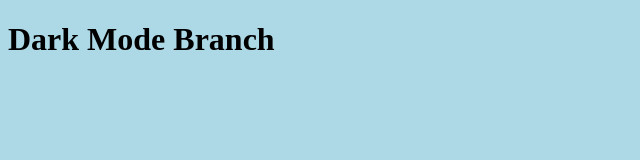
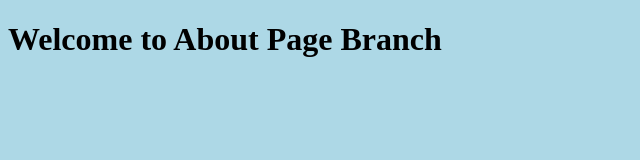
Before and after one commit to ayeshamehar02/Git-practice, a plain HTML site: page index.html in a window 1280 px wide. Shown: the whole page, without its empty margins (0-640 px from the left). Drawn offline with Linux system fonts and the light colour scheme.

Commit message:
Updated heading in about-page

```diff
--- a/index.html
+++ b/index.html
@@ -6,6 +6,7 @@
 </head>
 <body>
 
-    <h1>Dark Mode Branch</h1>
+    <!-- <h1>Dark Mode Branch</h1> -->
+     <h1>Welcome to About Page Branch</h1>
 </body>
 </html>
```
